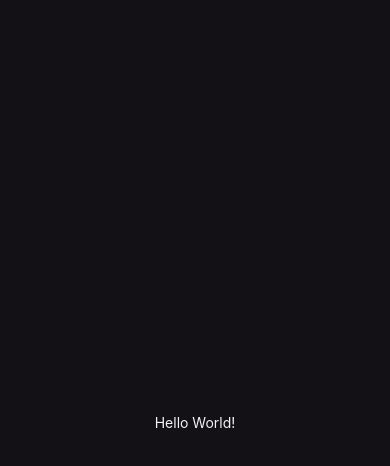
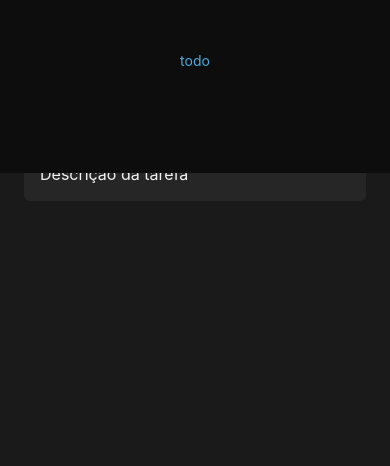
Before and after one commit to tiagoasrodrigues/todo-list, a React Native app: screen / in a window 390 px wide. Shown: the top 466 px of the page. Built offline with nearby package versions, Linux system fonts and the light colour scheme.

Commit message:
:sparkles: Add input

```diff
--- a/src/screens/Home/index.tsx
+++ b/src/screens/Home/index.tsx
@@ -1,4 +1,4 @@
-import { View } from "react-native";
+import { Text, TextInput, View } from "react-native";
 import { Task } from "../../components/Task";
 
 import { styles } from './styles';
@@ -6,7 +6,13 @@ import { styles } from './styles';
 export function Home() {
   return (
     <View style={styles.container}>
-      <Task />
+      <Text style={styles.appTitle}>todo</Text>
+      <TextInput
+        style={styles.input}
+        placeholder="Descrição da tarefa"
+        placeholderTextColor={'#f2f2f2'}
+      />
+      {/* <Task /> */}
     </View>
   )
 }
--- a/src/screens/Home/styles.ts
+++ b/src/screens/Home/styles.ts
@@ -3,59 +3,30 @@ import { StyleSheet } from "react-native";
 
 export const styles = StyleSheet.create({
   container: {
+    backgroundColor: '#1a1a1a',
+
     flex: 1,
-    backgroundColor: '#131016',
-    padding: 24
   },
 
-  eventName: {
-    color: '#FFF',
-    fontSize: 24,
-    fontWeight: 'bold',
-    marginTop: 48
-  },
+  appTitle: {
+    backgroundColor: '#0d0d0d',
 
-  eventDate: {
-    color: '#6B6B6B',
-    fontSize: 16,
-    marginTop: 7
+    height: 173,
+    color: '#4ea8de',
+    textAlign: 'center',
+    paddingTop: 52
   },
 
   input: {
-    flex: 1,
-    height: 56,
-    marginRight: 12,
-    backgroundColor: '#1F1E25',
-    borderRadius: 5,
-    color: '#FFF',
+    backgroundColor: '#262626',
+    marginTop: -26,
+    marginLeft: 24,
+    marginRight: 24,
     padding: 16,
+    height: 54,
+    borderRadius: 6,
+
+    color: '#f2f2f2',
     fontSize: 16
-  },
-
-  button: {
-    width: 56,
-    height: 56,
-    borderRadius: 5,
-    backgroundColor: '#31CF67',
-    alignItems: 'center',
-    justifyContent: 'center'
-  },
-
-  buttonText: {
-    color: '#FFF',
-    fontSize: 24,
-  },
-
-  form: {
-    flexDirection: 'row',
-    width: '100%',
-    marginTop: 36,
-    marginBottom: 42
-  },
-
-  listEmptyText: {
-    color: '#FFF',
-    fontSize: 14,
-    textAlign: 'center'
   }
 });
```
